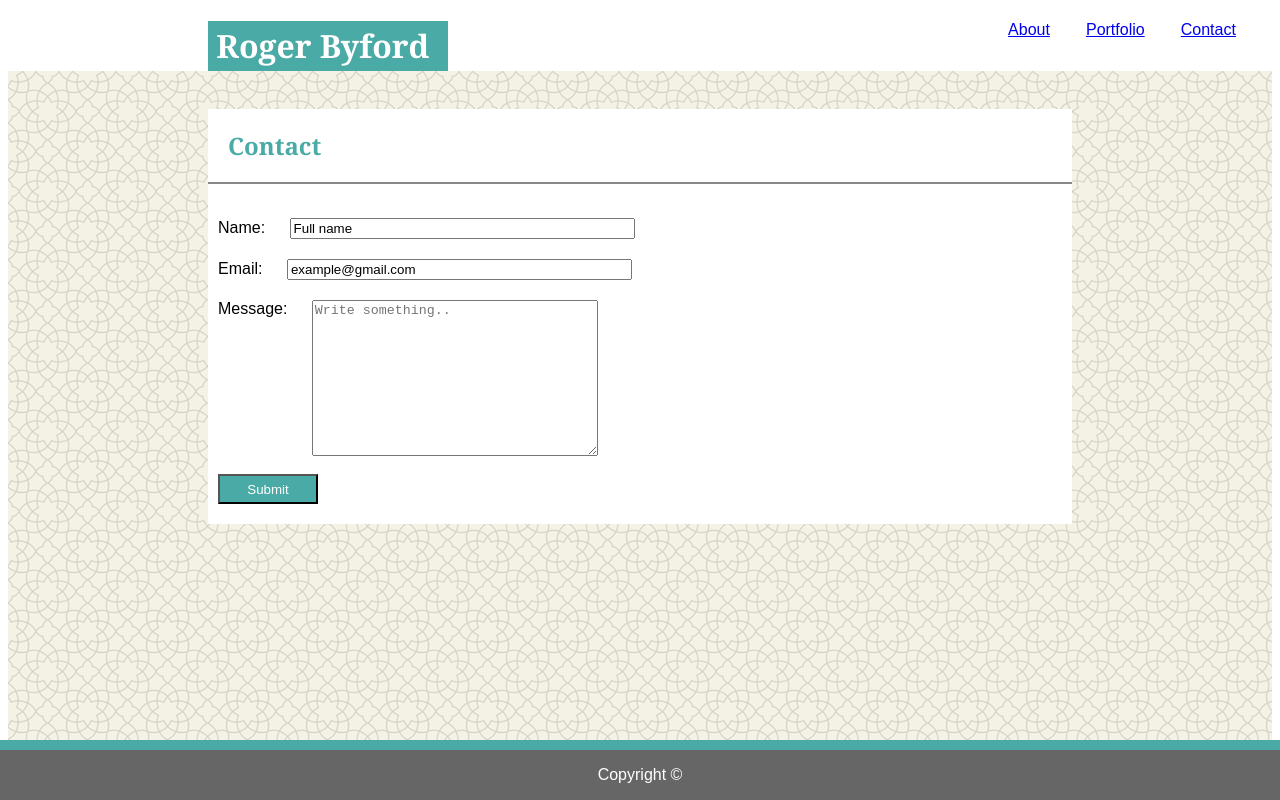
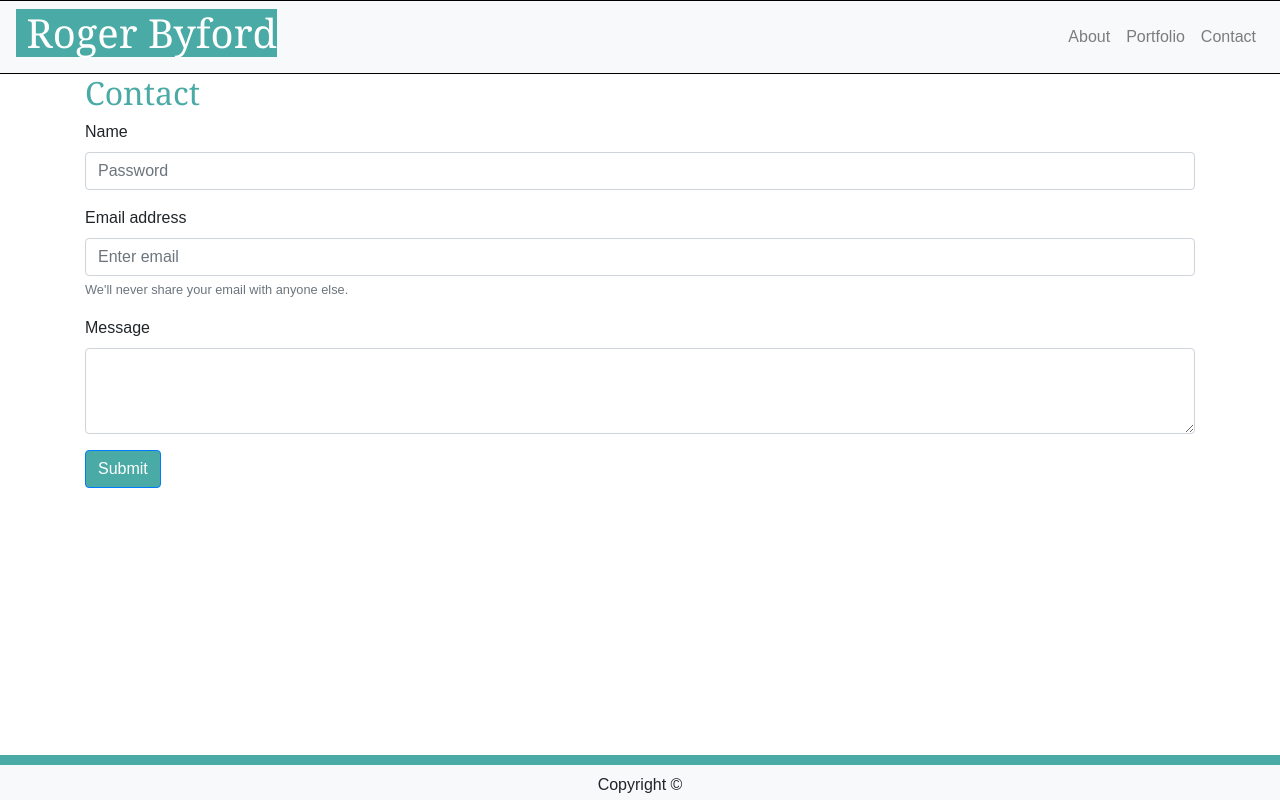
Before and after one commit to rgbyford/Bootstrap-Portfolio, a plain HTML site: page contact.html in a window 1280 px wide. Drawn offline with nearby package versions, Linux system fonts and the light colour scheme.

Commit message:
Working version

```diff
--- a/assets/css/style.css
+++ b/assets/css/style.css
@@ -2,19 +2,19 @@ h1 {
     font-family: 'Georgia', Times, Times New Roman, serif;
     background-color: #4aaaa5;
     color: white;
-    width: 240px;
-    height: 50px;
-    line-height: 50px;
-    margin-left: 200px;
-    margin-bottom: 0px;
 }
 h2 {
     font-family: 'Georgia', Times, Times New Roman, serif;
      color: #4aaaa5;
      background-color: #fff;
-     padding-top: 20px;
-     margin-top: 20px;
-     padding-left: 20px;
+}
+.navbar {
+    border-top-color: black;
+    border-top-style: solid;
+    border-top-width: 1px;
+    border-bottom-color: black;
+    border-bottom-style: solid;
+    border-bottom-width: 1px;
 }
 body {
     font-family: 'Arial', 'Helvetica Neue', Helvetica, sans-serif;
@@ -23,102 +23,41 @@ p {
     margin-left: 10px;
     padding-right: 10px;
 }
-nav {
-    display: flex;
-    float: right;
-    justify-content: space-evenly;
-    width: 300px;
-}
-.navitem:hover {
-    background: yellowgreen;
-    color: #333;
-}
 
-/* The lines dividing content */
-.h_line1 {
-    width:100%;
-    height:1px;
-    background: #000;
-    margin: 0px 0px 0px 0px;
-}
-.h_line2 {
-    width:100%;
-    height:2px;
-   background: #888;
-}
-
-/* to position the content */
-.moveover {
-    background-image: url("../images/oriental.png");
-    background-color: #dddddd;
-    height: calc(100vh - 60px - 50px);  /* subtract footer and header heights */
-}
-.colorwhite {
-    margin-left: 200px;
-    background-color: #fff;
-    margin-right: 200px;
-}
-
-/* for the form on the contact page */
-.form_item {
-    margin-left: 20px;
-    margin-bottom: 20px;
-}
-textarea {
-    vertical-align: top;
-    margin-left: 20px;
-    width: 280px;
-    height:150px;
-}
-.bigbluebutton {
+/* for the contact page */
+.btn {
     background-color: #4aaaa5;
-    color: white;
-    width: 100px;
-    height: 30px;
-    margin-bottom: 20px;
 }
 
 /* for the portfolio page */
-table {
-    background-color: #fff;
+.row:first-of-type {
+    border-top-color: black;
+    border-top-style: solid;
+    border-top-width: 1px;
 }
-.tblimg {
-    margin: 20px;
-    width: 200px;
-    height: 200px;
-}
-.container {
-    position: relative;
+.caption {
     text-align: center;
-    color: white;
-}
-.tbltxt {
     background-color: #4aaaa5;
     color: white;
+    position: absolute;
     width: 200px;
-    height: 50px;
-    line-height: 50px;
-    position: absolute;
-    margin-left: 20px;
-    bottom: 40px;
-    text-align: center;
+    top: baseline;
+    margin-top: -40px;
+}
+
+.img-responsive {
+    position: relative;
+    margin-top: 10%;
+    width: 200px;
 }
 
 /* all pages */
-.footerbackground {
-    position: fixed;
-    left: 0;
-    bottom: 0;
-    width: 100%;
-    height: 60px;
+.panel-heading {
     background-color: #4aaaa5;
+    height: 10px;
 }
-.footer {
-    position: fixed;
-    left: 0;
-    bottom: 0;
-    width: 100%;
-    background-color: #666666;
-    color: white;
-    text-align: center;
+.panel {
+    height: 45px;
+    line-height: 40px;
+    vertical-align: center;
 }
--- a/contact.html
+++ b/contact.html
@@ -5,46 +5,68 @@
     <meta charset="UTF-8">
     <meta name="viewport" content="width=<device-width>, initial-scale=1.0">
     <meta http-equiv="X-UA-Compatible" content="ie=edge">
-    <title>Document</title>
+    <title>Contact</title>
+    <link rel="stylesheet" href="https://stackpath.bootstrapcdn.com/bootstrap/4.1.3/css/bootstrap.min.css" integrity="sha384-MCw98/SFnGE8fJT3GXwEOngsV7Zt27NXFoaoApmYm81iuXoPkFOJwJ8ERdknLPMO"
+        crossorigin="anonymous">
     <link rel="stylesheet" type="text/css" href="assets/css/style.css">
 </head>
 
 <body>
     <header>
-        <nav>
-            <a class="navitem" href="index.html">About</a>
-            <a class="navitem" href="portfolio.html">Portfolio</a>
-            <a class="navitem" href="contact.html">Contact</a>
+        <nav class="navbar navbar-expand-md navbar-light bg-light">
+            <h1>&nbsp;Roger Byford</h1>
+            <button class="navbar-toggler" type="button" data-toggle="collapse" data-target="#navbarSupportedContent" aria-controls="navbarSupportedContent"
+                aria-expanded="false" aria-label="Toggle navigation">
+                <span class="navbar-toggler-icon"></span>
+            </button>
+
+            <div class="collapse navbar-collapse" id="navbarSupportedContent">
+                <ul class="nav navbar-nav ml-auto">
+                    <li class="nav-item-active">
+                        <a class="nav-link" href="index.html">About</a>
+                    </li>
+                    <li class="nav-item">
+                        <a class="nav-link" href="portfolio.html">Portfolio</a>
+                    </li>
+                    <li>
+                        <a class="nav-link" href="contact.html">Contact</a>
+                    </li>
+                </ul>
+                <div class="h_line1"></div>
+            </div>
         </nav>
-        <h1>&nbsp;Roger Byford</h1>
     </header>
-    <div class="moveover">
-        <br>
-        <div class="colorwhite">
-            <h2>Contact</h2>
-            <div class="h_line2"></div>
-            <br>
-            <form>
-                <p>
-                Name:
-                <input class="form_item" type="text" name="fullname" value="Full name" size="40">
-                <br>
-                Email:
-                <input class="form_item" type="email" name="email" value="example@gmail.com" size="40">
-                <br>
-                Message:
-                <textarea name="message" placeholder="Write something.."></textarea>
-                <br>
-                <br>
-                <input class="bigbluebutton" type="submit" value="Submit">
-                </p>
-            </form>
-        </div>
+    <div class="container">
+        <h2>Contact</h2>
+        <form>
+            <div class="form-group">
+                <label for="exampleInputPassword1">Name</label>
+                <input type="password" class="form-control" id="exampleInputPassword1" placeholder="Password">
+            </div>
+            <div class="form-group">
+                <label for="exampleInputEmail1">Email address</label>
+                <input type="email" class="form-control" id="exampleInputEmail1" aria-describedby="emailHelp" placeholder="Enter email">
+                <small id="emailHelp" class="form-text text-muted">We'll never share your email with anyone else.</small>
+            </div>
+            <div class="form-group">
+                <label for="exampleTextarea">Message</label>
+                <textarea class="form-control" id="exampleTextarea" rows="3"></textarea>
+            </div>
+            <button type="submit" class="btn btn-primary">Submit</button>
+        </form>
     </div>
 </body>
-<div class="footerbackground"></div>
-<div class="footer">
-    <p>Copyright &copy;</p>
-</div>
+<footer class="footer-classic fixed-bottom text-center bg-light">
+    <div class="panel panel-default">
+        <div class="panel-heading">&nbsp</div>
+        <div class="panel-body">Copyright &copy</div>
+    </div>
+</footer>
+<script src="https://code.jquery.com/jquery-3.3.1.slim.min.js" integrity="sha384-q8i/X+965DzO0rT7abK41JStQIAqVgRVzpbzo5smXKp4YfRvH+8abtTE1Pi6jizo"
+    crossorigin="anonymous"></script>
+<script src="https://cdnjs.cloudflare.com/ajax/libs/popper.js/1.14.3/umd/popper.min.js" integrity="sha384-ZMP7rVo3mIykV+2+9J3UJ46jBk0WLaUAdn689aCwoqbBJiSnjAK/l8WvCWPIPm49"
+    crossorigin="anonymous"></script>
+<script src="https://stackpath.bootstrapcdn.com/bootstrap/4.1.3/js/bootstrap.min.js" integrity="sha384-ChfqqxuZUCnJSK3+MXmPNIyE6ZbWh2IMqE241rYiqJxyMiZ6OW/JmZQ5stwEULTy"
+    crossorigin="anonymous"></script>
 
 </html>
```
Also changed, not shown: index.html (+11 -10 lines), portfolio.html (+44 -33 lines), 1 other file.
